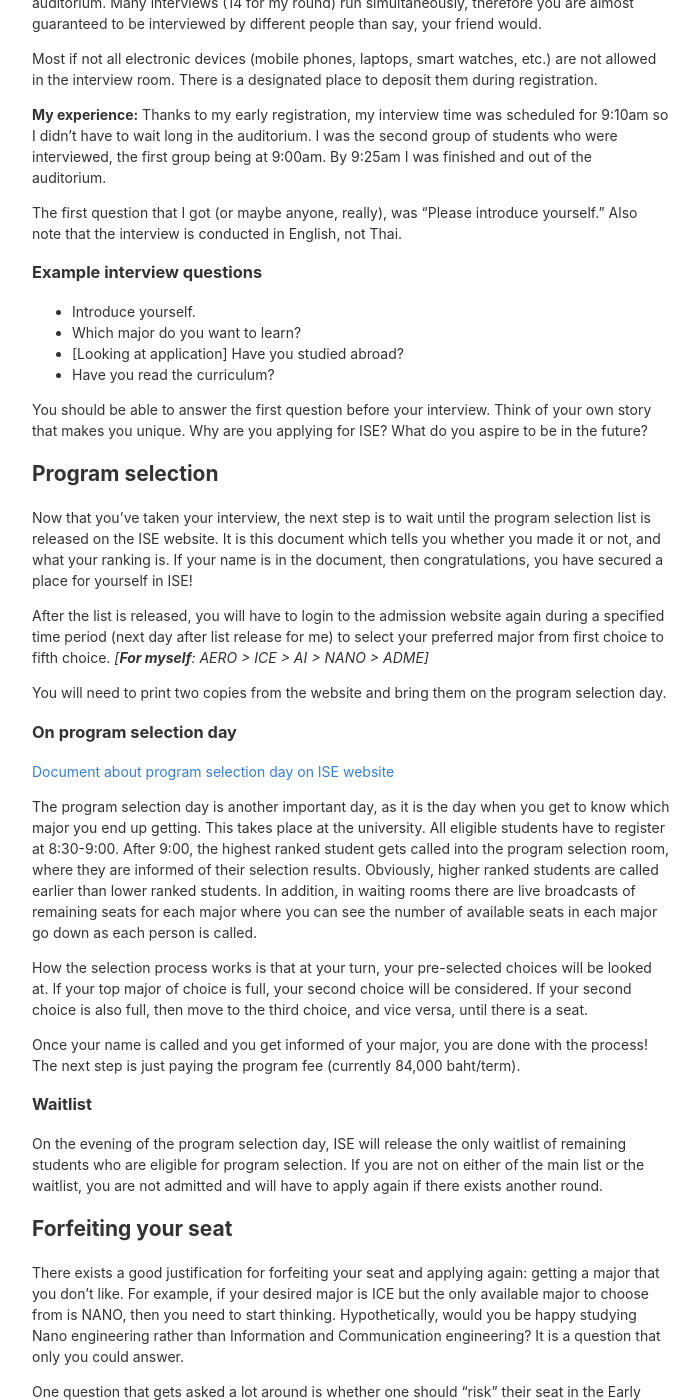
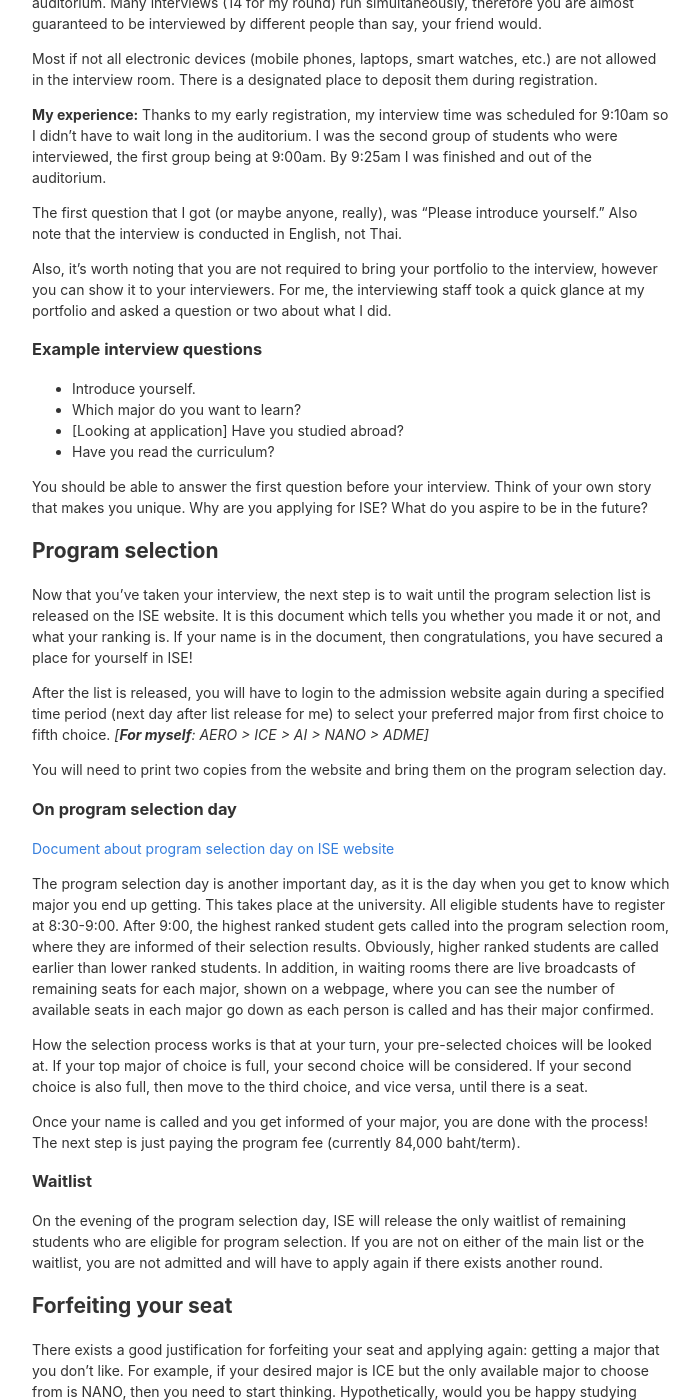
Before and after one commit to Romtam/romtam.github.io, a Jekyll site: the page built from _posts/2019-07-17-ise-application.md, in a window 1280 px wide and 1400 px high, scrolled down 2417 px. Shown: the whole window, without its empty margins (289-989 px from the left). Built offline with Jekyll 4.4.1, drawn with Linux system fonts in a browser that asks for light colours; nearby versions of some CDN libraries; some of the changed text lies outside the part shown.

Commit message:
update: proofread, + for clarity

```diff
--- a/_posts/2019-07-17-ise-application.md
+++ b/_posts/2019-07-17-ise-application.md
@@ -75,6 +75,8 @@ Most if not all electronic devices (mobile phones, laptops, smart watches, etc.)
 
 The first question that I got (or maybe anyone, really), was "Please introduce yourself." Also note that the interview is conducted in English, not Thai.
 
+Also, it's worth noting that you are not required to bring your portfolio to the interview, however you can show it to your interviewers. For me, the interviewing staff took a quick glance at my portfolio and asked a question or two about what I did.
+
 ### Example interview questions
 * Introduce yourself.
 * Which major do you want to learn?
@@ -93,7 +95,7 @@ You will need to print two copies from the website and bring them on the program
 ### On program selection day
 [Document about program selection day on ISE website](http://www.ise.eng.chula.ac.th/document/Admission/Steps_to_Confirm_Program_2019.pdf)
 
-The program selection day is another important day, as it is the day when you get to know which major you end up getting. This takes place at the university. All eligible students have to register at 8:30-9:00. After 9:00, the highest ranked student gets called into the program selection room, where they are informed of their selection results. Obviously, higher ranked students are called earlier than lower ranked students. In addition, in waiting rooms there are live broadcasts of remaining seats for each major where you can see the number of available seats in each major go down as each person is called.
+The program selection day is another important day, as it is the day when you get to know which major you end up getting. This takes place at the university. All eligible students have to register at 8:30-9:00. After 9:00, the highest ranked student gets called into the program selection room, where they are informed of their selection results. Obviously, higher ranked students are called earlier than lower ranked students. In addition, in waiting rooms there are live broadcasts of remaining seats for each major, shown on a webpage, where you can see the number of available seats in each major go down as each person is called and has their major confirmed.
 
 How the selection process works is that at your turn, your pre-selected choices will be looked at. If your top major of choice is full, your second choice will be considered. If your second choice is also full, then move to the third choice, and vice versa, until there is a seat.
 
```
Also changed, not shown: other parts of _posts/2019-07-17-ise-application.md (+1 -1 lines).
